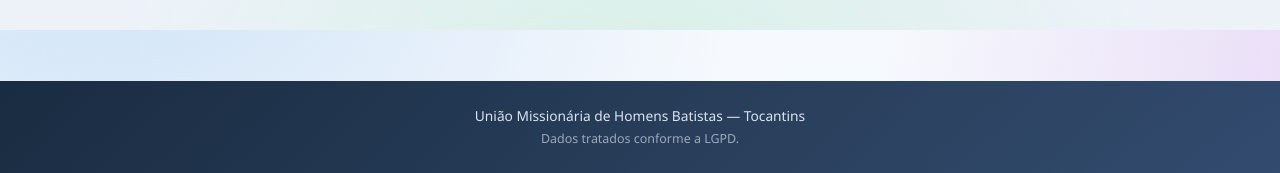
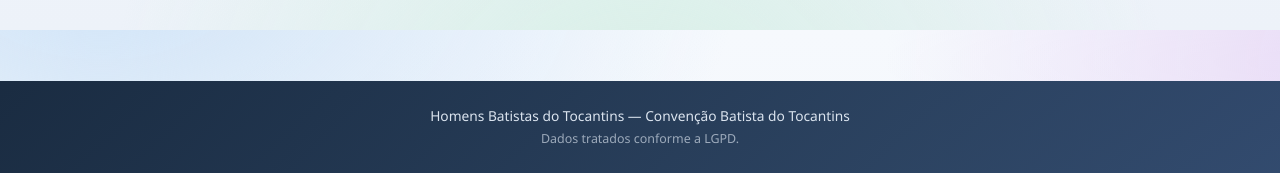
Before and after one commit to IOTABE/hdto, a Django app: page / in a window 1280 px wide. Shown: the part 770-943 px from the top of the page. Run offline with Django 5.2, Linux system fonts and the light colour scheme; data that the repository does not hold is empty; parts of the project's set-up code (start-up, migrations or seed data) failed here and were passed over.

Commit message:
Alteração no rodapé

```diff
--- a/templates/base.html
+++ b/templates/base.html
@@ -72,7 +72,7 @@
     </main>
 
     <footer class="site-footer">
-      <p>União Missionária de Homens Batistas — Tocantins</p>
+      <p>Homens Batistas do Tocantins — Convenção Batista do Tocantins</p>
       <p class="site-footer__muted">Dados tratados conforme a LGPD.</p>
     </footer>
 
```
Also changed, not shown: docs/RUNBOOK.md (+1 -2 lines).
